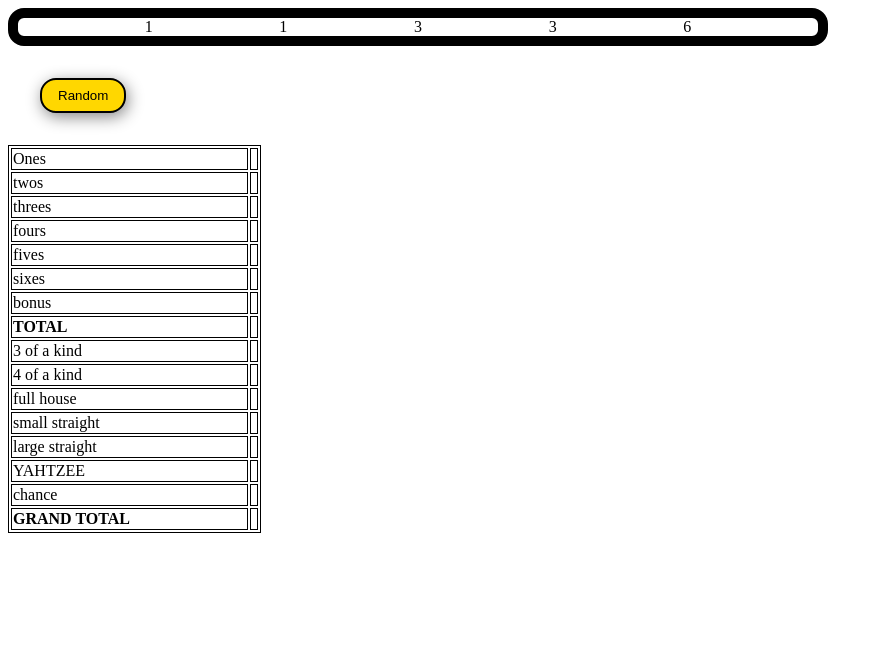
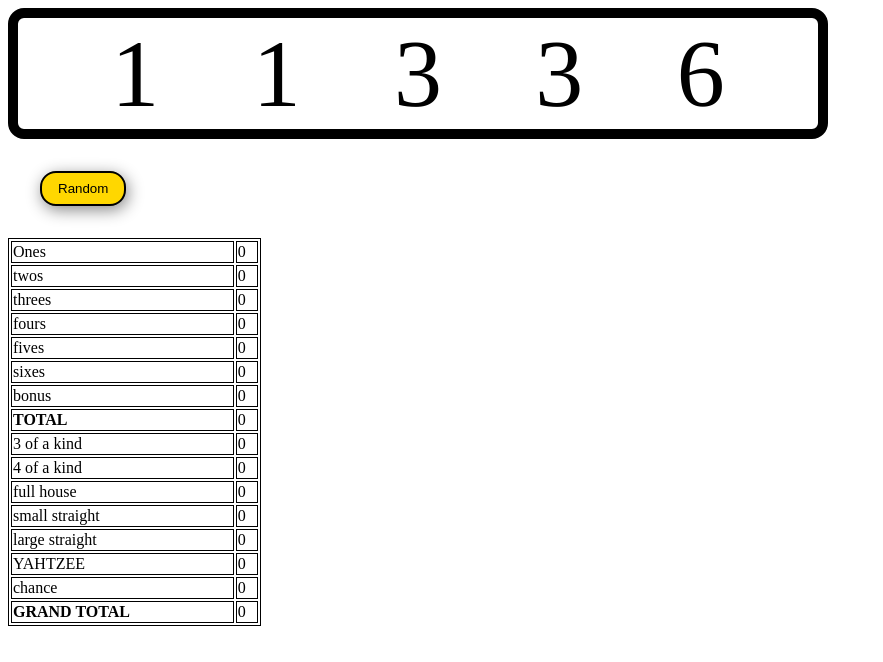
Before and after one commit to erkitammeaid/Yahtzee, a plain HTML site: page index.html in a window 1280 px wide. Both pictures are taken after a click on the button "Random". Shown: the whole page, without its empty margins (0-883 px from the left). Drawn offline with Linux system fonts and the light colour scheme.

Commit message:
score table

```diff
--- a/app.js
+++ b/app.js
@@ -18,7 +18,47 @@
             if (el.dataset.state == 'active'){
                 var x = Math.floor((Math.random() * 6) + 1);
                 el.innerText = x ;
+                diceState[el.dataset.index].value = x
             }
         });
     }
 }
+
+let diceState = [
+    {
+        value: undefined,
+        status: 'active'
+    },
+    {
+        value: undefined,
+        status: 'active'
+    },
+    {
+        value: undefined,
+        status: 'active'
+    },
+    {
+        value: undefined,
+        status: 'active'
+    },
+    {
+        value: undefined,
+        status: 'active'
+    },
+]
+
+function scoreCounter(index){
+    return diceState.reduce((counter, el)=>{
+        el.value == index ? counter++ : counter;
+        return counter;
+    }, 0) * index;
+}
+
+const scoreCells = document.querySelectorAll('.score');
+scoreCells.forEach( el => {
+    el.addEventListener('click', e => {
+        if (el.dataset.scoreType == 'count'){
+            el.innerText = scoreCounter(el.dataset.scoreIndex)
+        }
+    })
+})
--- a/index.html
+++ b/index.html
@@ -9,78 +9,78 @@
 </head>
 <body>
     <div class="dice-container">
-        <div data-state="active" class="dice">X</div>
-        <div data-state="active" class="dice">X</div>
-        <div data-state="active" class="dice">X</div>
-        <div data-state="active" class="dice">X</div>
-        <div data-state="active" class="dice">X</div>
+        <div data-state="active" class="dice" data-index="0">X</div>
+        <div data-state="active" class="dice" data-index="1">X</div>
+        <div data-state="active" class="dice" data-index="2">X</div>
+        <div data-state="active" class="dice" data-index="3">X</div>
+        <div data-state="active" class="dice" data-index="4">X</div>
     </div>
     <button onclick="rng()">Random</button>
 
     <table style="width:20%">
         <tr>
           <td>Ones</td>
-          <td></td>
+          <td class="score" data-score-type="count" data-score-index="1">0</td>
         </tr>
           <tr>
             <td>twos</td>
-            <td></td>
+            <td class="score" data-score-type="count" data-score-index="2">0</td>
           </tr>
           <tr>
             <td>threes</td>
-            <td></td>
+            <td class="score" data-score-type="count" data-score-index="3">0</td>
           </tr>
           <tr>
             <td>fours</td>
-            <td></td>
+            <td class="score" data-score-type="count" data-score-index="4">0</td>
           </tr>
           <tr>
             <td>fives</td>
-            <td></td>
+            <td class="score" data-score-type="count" data-score-index="5">0</td>
           </tr>
           <tr>
             <td>sixes</td>
-            <td></td>
+            <td class="score" data-score-type="count" data-score-index="6">0</td>
           </tr>
           <tr>
             <td>bonus</td>
-            <td></td>
+            <td>0</td>
           </tr>
           <tr>
             <td><b>TOTAL</b></td>
-            <td></td>
+            <td>0</td>
           </tr>
           <tr>
             <td>3 of a kind</td>
-            <td></td>
+            <td>0</td>
           </tr>
             <tr>
               <td>4 of a kind</td>
-              <td></td>
+              <td>0</td>
             </tr>
             <tr>
               <td>full house</td>
-              <td></td>
+              <td>0</td>
             </tr>
             <tr>
               <td>small straight</td>
-              <td></td>
+              <td>0</td>
             </tr>
             <tr>
               <td>large straight</td>
-              <td></td>
+              <td>0</td>
             </tr>
             <tr>
               <td>YAHTZEE</td>
-              <td></td>
+              <td>0</td>
             </tr>
             <tr>
               <td>chance</td>
-              <td></td>
+              <td>0</td>
             </tr>
             <tr>
               <td><b>GRAND TOTAL</b></td>
-              <td></td>
+              <td>0</td>
             </tr>
       </table>
 
--- a/style.css
+++ b/style.css
@@ -7,7 +7,7 @@
     border-radius: 1rem;
     cursor: pointer;
 }
-#dice {
+.dice {
     font-size: 6rem;
 }
 button {
```
